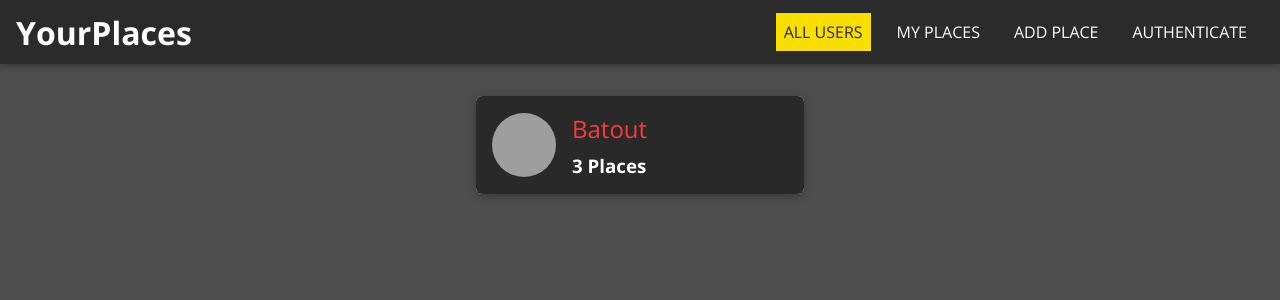
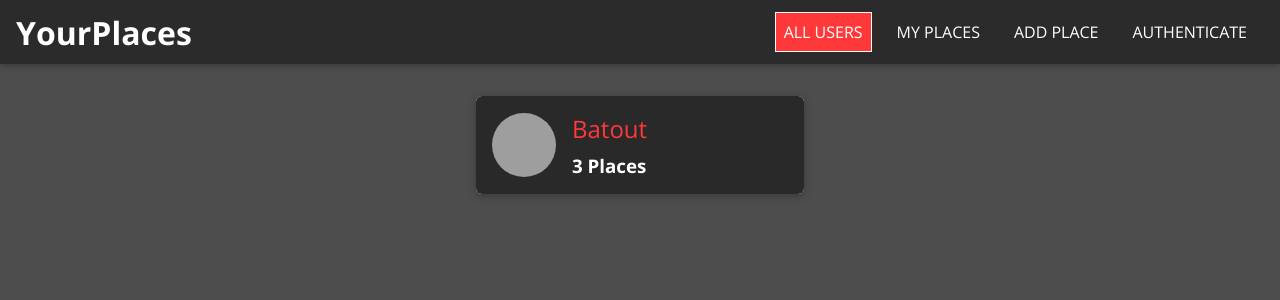
Before and after one commit to Batout-asma/CourseReact, a React (Create React App) app: page / in a window 1280 px wide. Shown: the top 300 px of the page. Built offline with nearby package versions, Linux system fonts and the light colour scheme; grey boxes are pictures that could not be loaded.

Commit message:
fix colors of nav links hover and active

```diff
--- a/src/shared/components/Navigation/NavLinks.css
+++ b/src/shared/components/Navigation/NavLinks.css
@@ -16,7 +16,7 @@
 
 .nav-links a {
   border: 1px solid transparent;
-  color: #292929;
+  color: white;
   text-decoration: none;
   padding: 0.5rem;
 }
@@ -24,9 +24,9 @@
 .nav-links a:hover,
 .nav-links a:active,
 .nav-links a.active {
-  background: #f8df00;
-  border-color: #292929;
-  color: #292929;
+  background: #ff3939;
+  border-color: white;
+  color: white;
 }
 
 .nav-links button {
@@ -70,7 +70,7 @@
 
   .nav-links button:hover,
   .nav-links button:active {
-    background: #f8df00;
-    color: #292929;
+    background: #ff3939;
+    color: white;
   }
 }
--- a/src/shared/components/Navigation/SideDrawer.css
+++ b/src/shared/components/Navigation/SideDrawer.css
@@ -5,6 +5,6 @@
   z-index: 100;
   height: 100vh;
   width: 70%;
-  background: white;
+  background: #2b2b2b;
   box-shadow: 0 2px 8px rgba(0, 0, 0, 0.26);
 }
```
